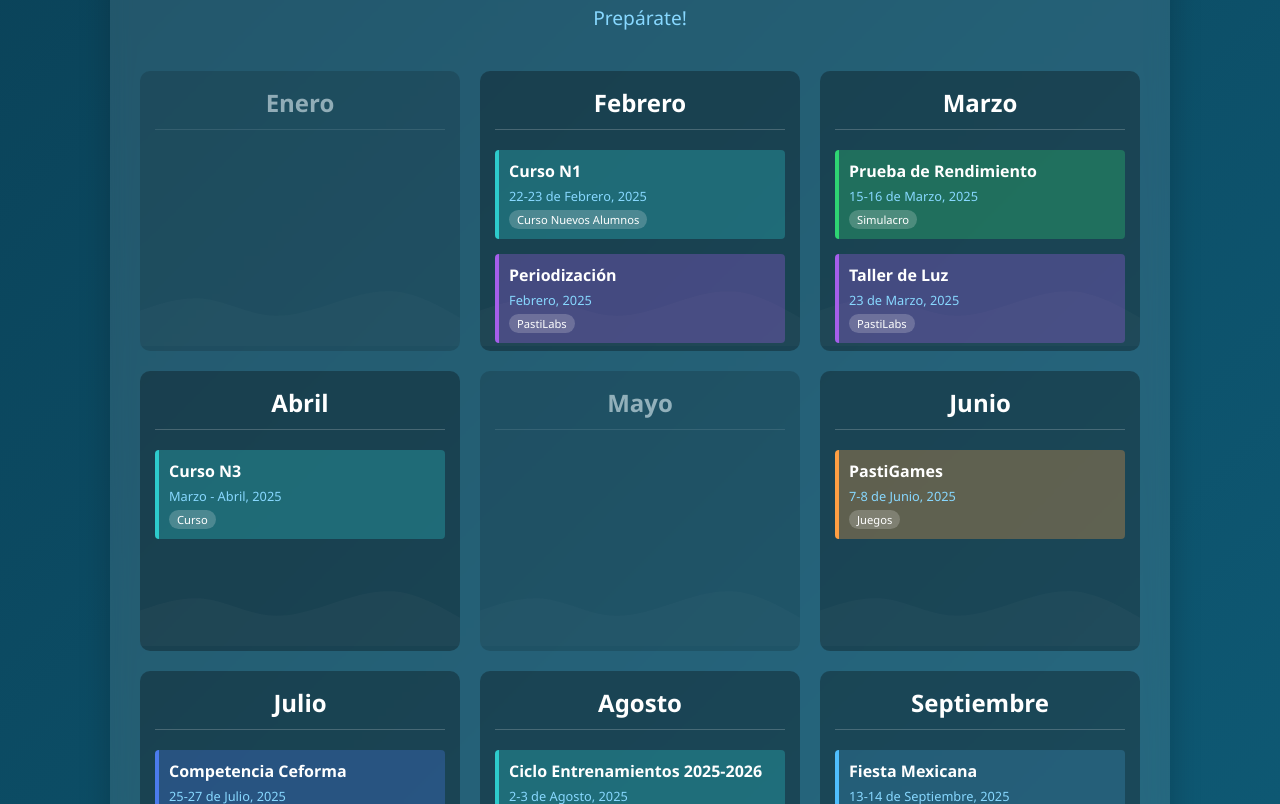
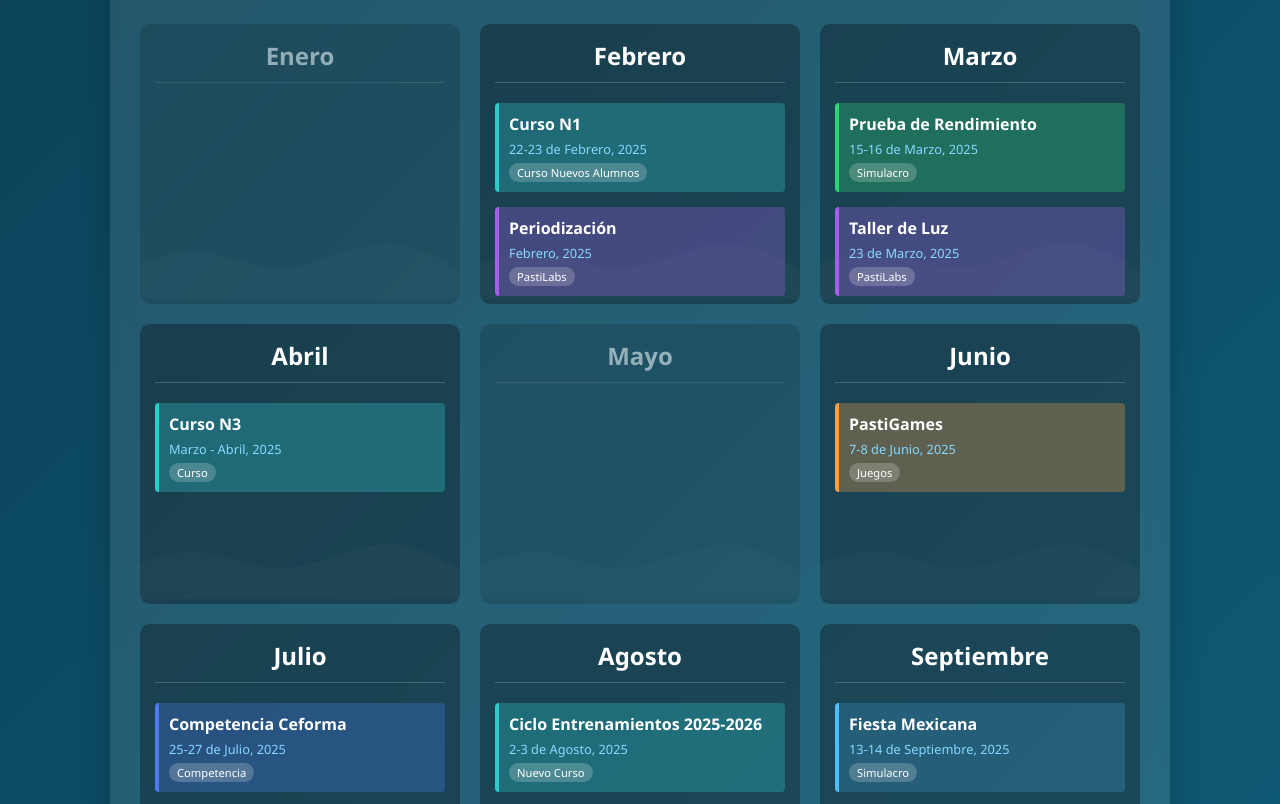
Before and after one commit to jorgemariozen/Pastinaca, a plain HTML site: page index.html in a window 1280 px wide. Shown: the part 273-1077 px from the top of the page. Drawn offline with Linux system fonts and the light colour scheme.

Commit message:
Update index.html

```diff
--- a/index.html
+++ b/index.html
@@ -185,7 +185,7 @@
         </div>
 
         <h1>Calendario de Eventos de Pastinaca 2025</h1>
-        <div class="subtitle">Prepárate!</div>
+        <div class="subtitle"></div>
 
         <div class="calendar">
             <div class="month empty-month">
```
